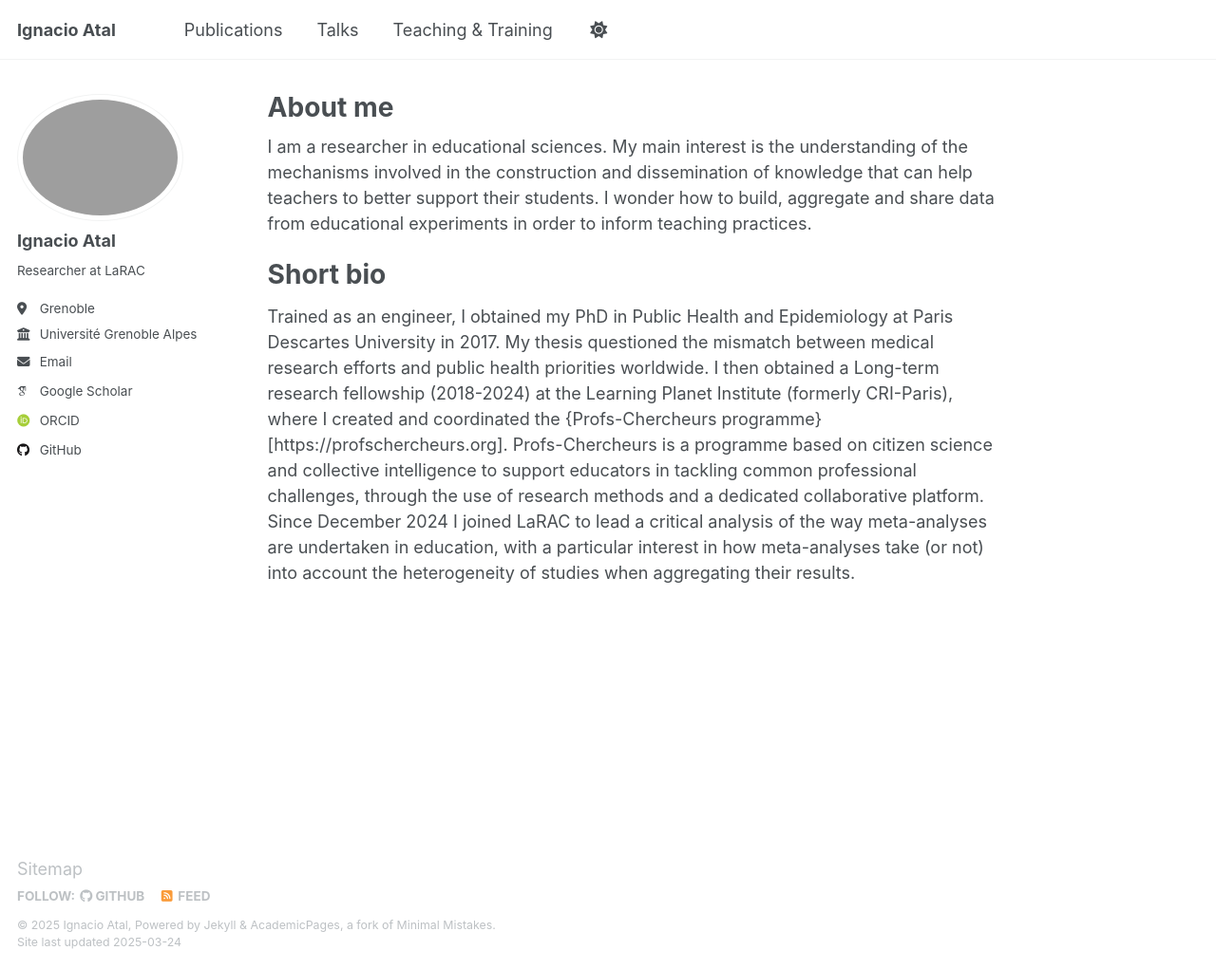
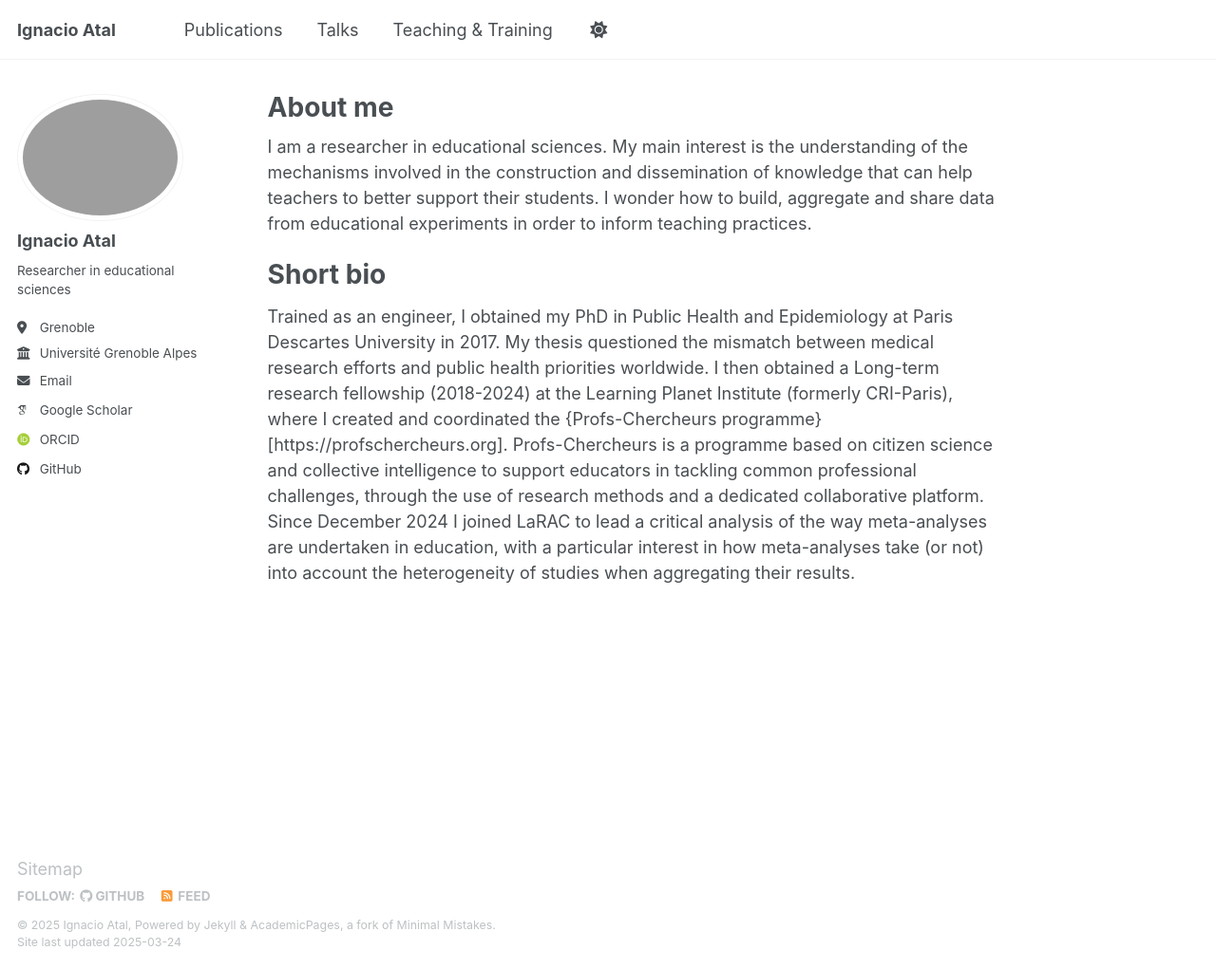
Before and after one commit to iatal/iatal.github.io, a Jekyll site: the page built from _pages/about.md, in a window 1280 px wide and 1021 px high. Shown: the whole window at 95% size. Built offline with Jekyll 4.4.1, drawn with Linux system fonts in a browser that asks for light colours; some web fonts are replaced.

Commit message:
Update _config.yml

```diff
--- a/_config.yml
+++ b/_config.yml
@@ -25,7 +25,7 @@ author:
   avatar           : "photo_IA.jpg"
   name             : "Ignacio Atal"
   pronouns         : # example: "she/her"
-  bio              : "Researcher at LaRAC"
+  bio              : "Researcher in educational sciences"
   location         : "Grenoble"
   employer         : "Université Grenoble Alpes"
   uri              : # URL
```
